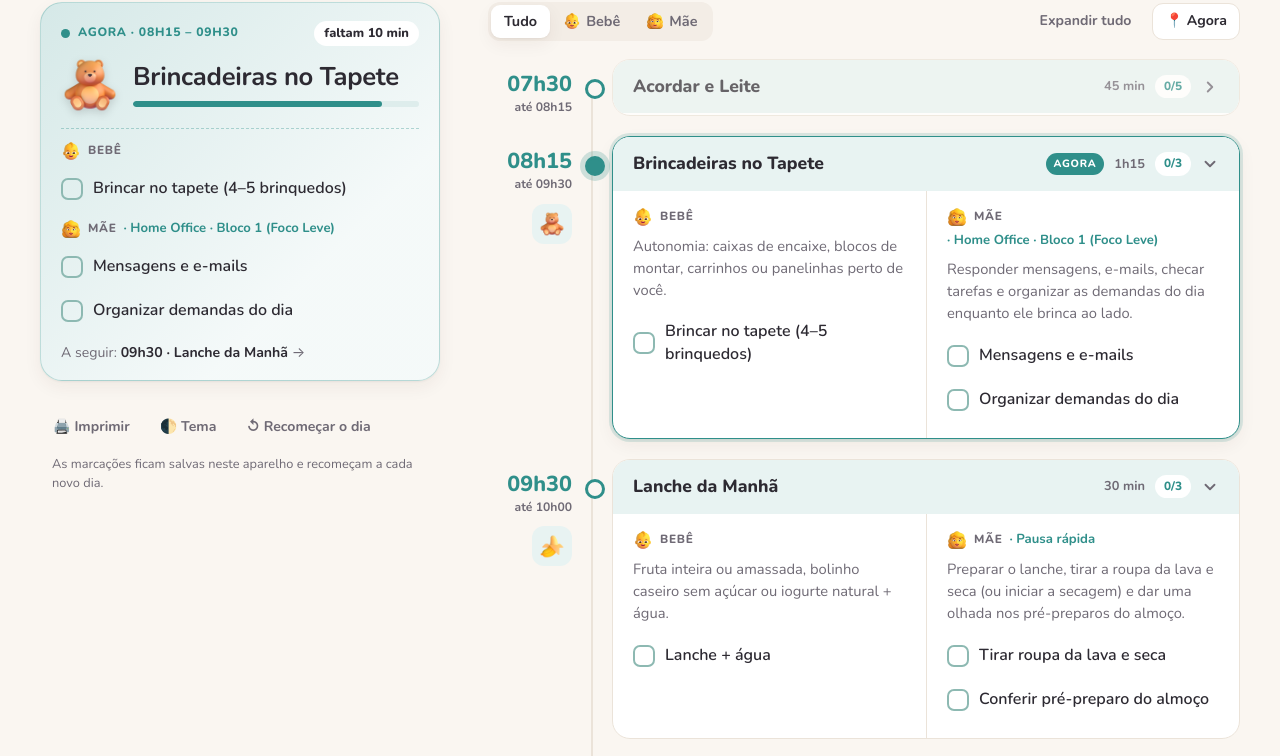
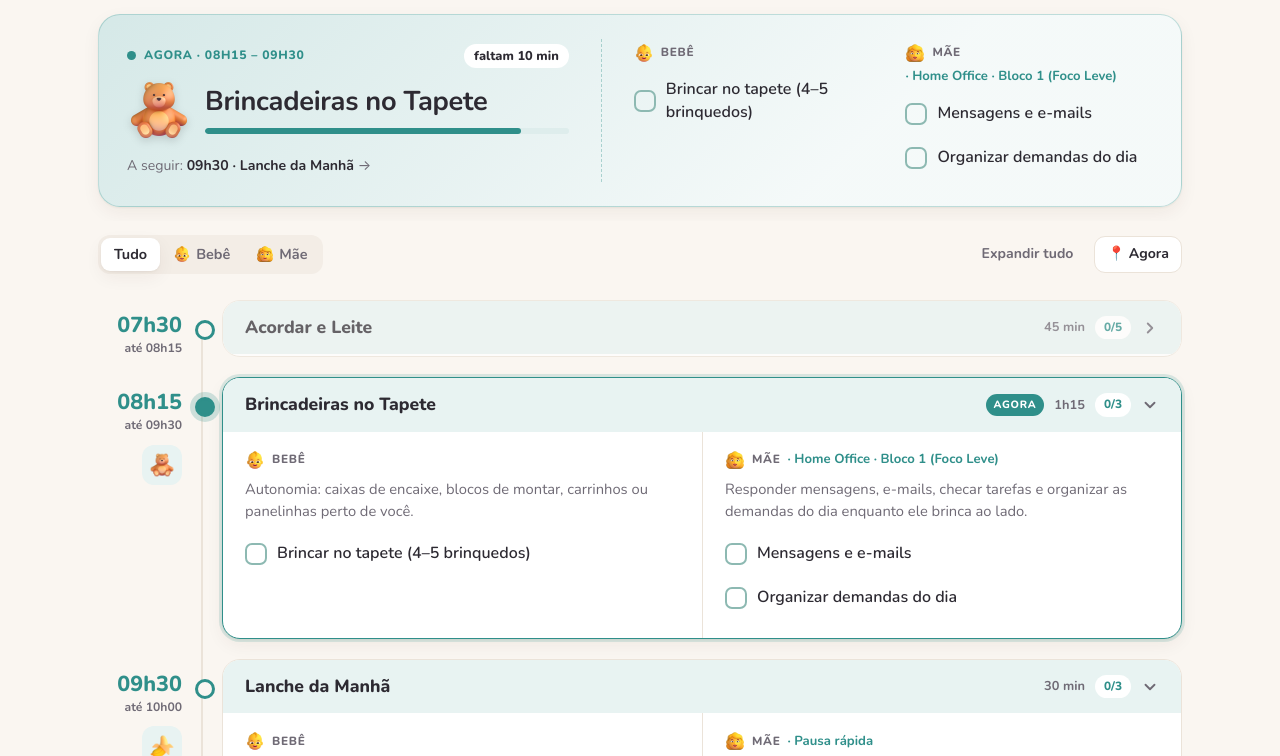
Before and after one commit to Franppires/routine, a plain HTML site: page index.html in a window 1280 px wide. Shown: the part 142-898 px from the top of the page. Drawn offline with nearby package versions, Linux system fonts and the light colour scheme.

Commit message:
Volta para coluna única larga no computador, com card Agora horizontal
Co-Authored-By: Claude Opus 5.5 <noreply@anthropic.com>

```diff
--- a/index.html
+++ b/index.html
@@ -194,35 +194,34 @@ footer p { width: 100%; text-align: center; color: var(--muted); font-size: .8re
 /* ---------- Layout: 1 coluna (celular/tablet) ---------- */
 .layout { display: flex; flex-direction: column; }
 .aside { display: contents; }
-.hero { order: 1; } .chips { order: 2; } .main { order: 3; } .tips { order: 4; } footer { order: 5; }
+.hero { order: 1; } .chips { order: 2; } .main { order: 3; } footer { order: 5; }
 
-/* ---------- Layout: 2 colunas (computador) ---------- */
+/* ---------- Computador: coluna única, larga e arejada ---------- */
 @media (min-width: 1100px) {
-  .wrap { max-width: 1480px; padding: 32px 40px 48px; }
-  .top { margin-bottom: 24px; }
+  .wrap { max-width: 1180px; padding: 40px 48px 56px; }
+  .top { margin-bottom: 28px; }
   .top h1 { font-size: 1.9rem; }
   .ring { width: 88px; height: 88px; }
-  .layout { display: grid; grid-template-columns: minmax(340px, 400px) 1fr; gap: 48px; align-items: start; }
-  .aside { display: flex; flex-direction: column; gap: 4px; position: sticky; top: 24px; }
-  .hero { margin-bottom: 8px; }
-  .hero-tasks { grid-template-columns: 1fr; gap: 10px; }
-  .hero h2 { font-size: 1.6rem; }
-  .tips { padding-left: 124px; }
-  .tips h2 { margin-top: 36px; }
-  .tip-grid { gap: 12px; }
-  footer { justify-content: flex-start; margin-top: 16px; }
-  footer p { text-align: left; padding-left: 12px; }
-  .toolbar { padding-top: 0; }
+  .hero { padding: 24px 28px; margin-bottom: 14px; }
+  .hero.has-tasks { display: grid; grid-template-columns: minmax(0, 1fr) minmax(0, 1.25fr); gap: 0 32px; align-items: center; }
+  .hero.has-tasks .hero-tasks { margin: 0; padding: 4px 0 4px 32px; border-top: 0; border-left: 1px dashed color-mix(in srgb, var(--c) 35%, transparent); gap: 10px 24px; }
+  .hero h2 { font-size: 1.7rem; }
+  .hero-ill img { width: 64px; height: 64px; }
+  .chips { margin-bottom: 8px; }
+  .toolbar { padding: 14px 0; margin-bottom: 12px; }
   .slot { grid-template-columns: 84px 1fr; gap: 0 40px; padding-bottom: 20px; }
   .slot::before { left: 103px; }
   .slot::after { left: 97px; top: 20px; }
   .when { padding-top: 14px; }
   .when .ini { font-size: 1.35rem; }
-  .card-head { padding: 14px 20px; }
+  .card-head { padding: 14px 22px; }
   .card-head .title { font-size: 1.1rem; }
-  .side { padding: 16px 20px 18px; }
+  .side { padding: 18px 22px 20px; }
   .desc { font-size: .92rem; }
   .task { font-size: 1rem; }
+  .tips { padding-left: 124px; }
+  .tips h2 { margin-top: 40px; }
+  .tip-grid { gap: 12px; }
 }
 
 @media (max-width: 680px) {
@@ -487,18 +486,21 @@ function renderHero(cur, m) {
   const key = cur >= 0 ? cur : before ? "antes" : "depois";
   if (key !== heroKey) {
     heroKey = key;
+    hero.classList.toggle("has-tasks", cur >= 0);
     if (cur >= 0) {
       const b = ROTINA[cur], prox = ROTINA[cur + 1];
       hero.style.setProperty("--c", `var(--c-${b.cor})`);
       hero.innerHTML = `
+        <div class="hero-info">
         <div class="hero-top"><span class="pulse"></span>Agora · ${fmt(b.ini)} – ${fmt(b.fim)}<span class="left" id="heroLeft"></span></div>
         <div class="hero-main">
           <div class="hero-ill">${img(ILUSTRA[cur])}</div>
           <div class="hero-txt"><h2>${b.titulo}</h2><div class="bar"><i id="heroBar"></i></div></div>
         </div>
-        <div class="hero-tasks">${sideHTML(cur, "bebe", b.bebe, false)}${sideHTML(cur, "mae", b.mae, false)}</div>
         ${prox ? `<button class="hero-next" data-go="${cur + 1}">A seguir: <b>${fmt(prox.ini)} · ${prox.titulo}</b> →</button>`
-               : `<div class="hero-next">A seguir: <b>noite livre</b> 🌙</div>`}`;
+               : `<div class="hero-next">A seguir: <b>noite livre</b> 🌙</div>`}
+        </div>
+        <div class="hero-tasks">${sideHTML(cur, "bebe", b.bebe, false)}${sideHTML(cur, "mae", b.mae, false)}</div>`;
     } else if (before) {
       hero.style.setProperty("--c", "var(--c-navy)");
       hero.innerHTML = `
```
